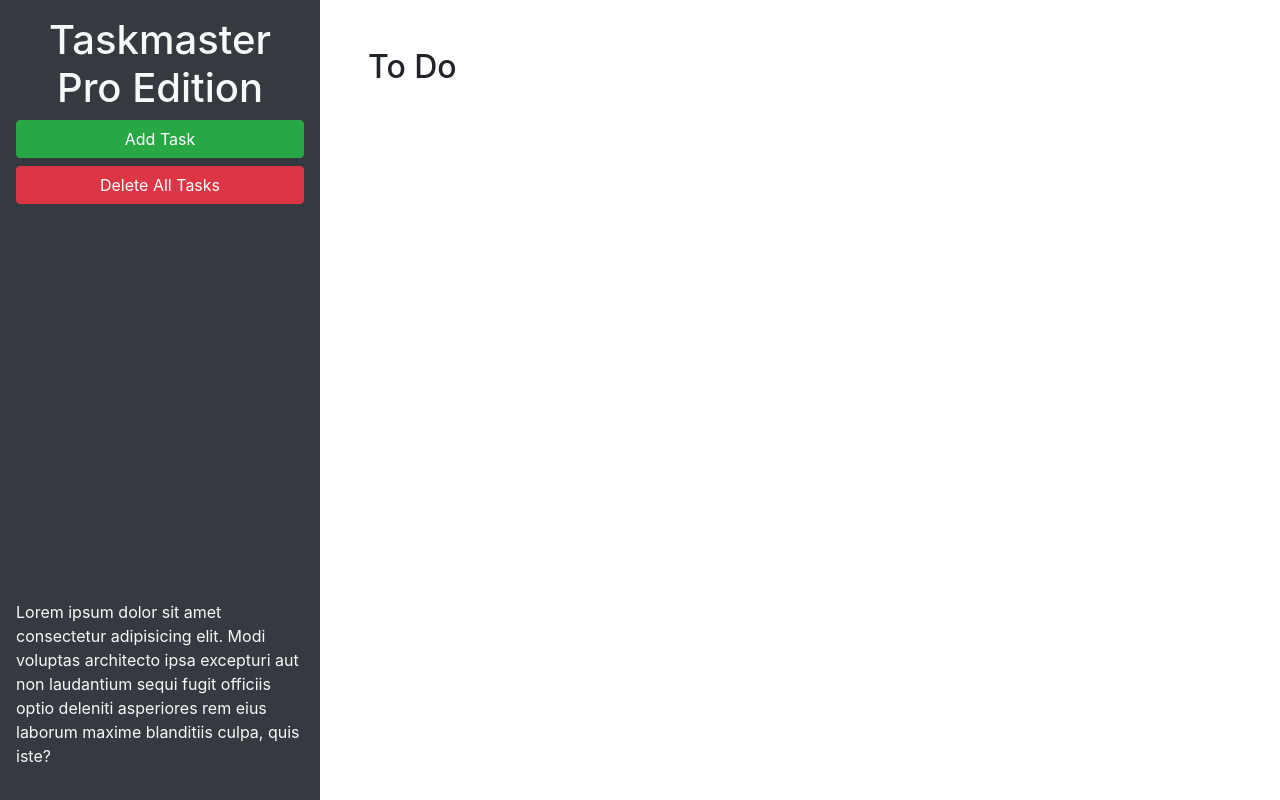
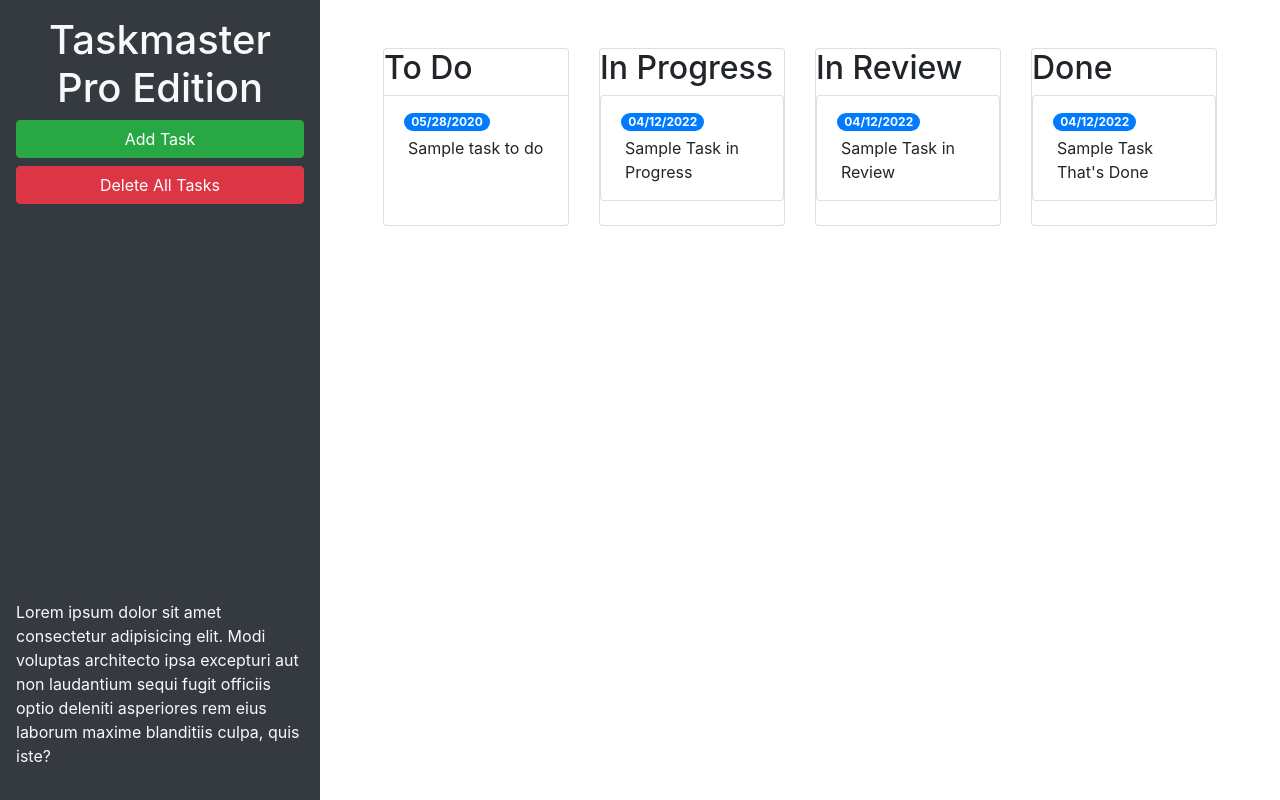
Before and after one commit to ah-fang/taskmaster-pro, a plain HTML site: page index.html in a window 1280 px wide. Drawn offline with nearby package versions, Linux system fonts and the light colour scheme.

Commit message:
modal enhancements

```diff
--- a/index.html
+++ b/index.html
@@ -23,10 +23,60 @@
         laudantium sequi fugit officiis optio deleniti asperiores rem eius laborum maxime blanditiis culpa, quis iste?
       </p>
     </header>
-    <main class="col-12 col-lg-9">
-      <div class="m-5">
-        <h2>To Do</h2>
-        <ul id="list-toDo" class="list-group"> </ul>
+    <main class="col-12 col-lg-9 ">
+      <div class="m-5 row justify-content-around">
+        <!-- To Do -->
+        <div class="col-12 col-md-6 col-xl-3 mb-3">
+          <div class="card">
+            <h2>To Do</h2>
+            <ul id="list-toDo" class="list-group list-group-flush">
+              <li class="list-group-item">
+                <span class="badge badge-primary badge-pill">05/28/2020</span>
+                <p class="m-1">Sample task to do</p>
+              </li>
+            </ul>
+          </div>
+        </div>
+
+        <!-- In Progress -->
+        <div class="col-12 col-md-6 col-xl-3 mb-3">
+          <div class="card">
+            <h2>In Progress</h2>
+            <ul id="list-inProgress" class="list-group">
+              <li class="list-group-item">
+                <span class="badge badge-primary badge-pill">04/12/2022</span>
+                <p class="m-1">Sample Task in Progress</p>
+              </li>
+            </ul>
+          </div>
+        </div>
+
+        <!-- For Review -->
+        <div class="col-12 col-md-6 col-xl-3 mb-3">
+          <div class="card">
+            <h2>In Review</h2>
+            <ul id="list-inReview" class="list-group">
+              <li class="list-group-item">
+                <span class="badge badge-primary badge-pill">04/12/2022</span>
+                <p class="m-1">Sample Task in Review</p>
+              </li>
+            </ul>
+          </div>
+        </div>
+
+        <!-- Done -->
+        <div class="col-12 col-md-6 col-xl-3 mb-3">
+          <div class="card">
+            <h2>Done</h2>
+            <ul id="list-done" class="list-group">
+              <li class="list-group-item">
+                <span class="badge badge-primary badge-pill">04/12/2022</span>
+                <p class="m-1">Sample Task That's Done</p>
+              </li>
+            </ul>
+          </div>
+        </div>
+
       </div>
     </main>
   </div>
@@ -46,11 +96,11 @@
           <form>
             <div class="form-group">
               <label for="modalTaskDescription">Task description</label>
-              <textarea id="modalTaskDescription" rows="3"></textarea>
+              <textarea id="modalTaskDescription" rows="3" class="form-control"></textarea>
             </div>
             <div class="form-group">
               <label for="modalDueDate">Due date</label>
-              <input type="text" id="modalDueDate" placeholder="mm/dd/yyyy" autocomplete="off" />
+              <input type="text" class="form-control" id="modalDueDate" placeholder="mm/dd/yyyy" autocomplete="off" />
             </div>
           </form>
         </div>
```
